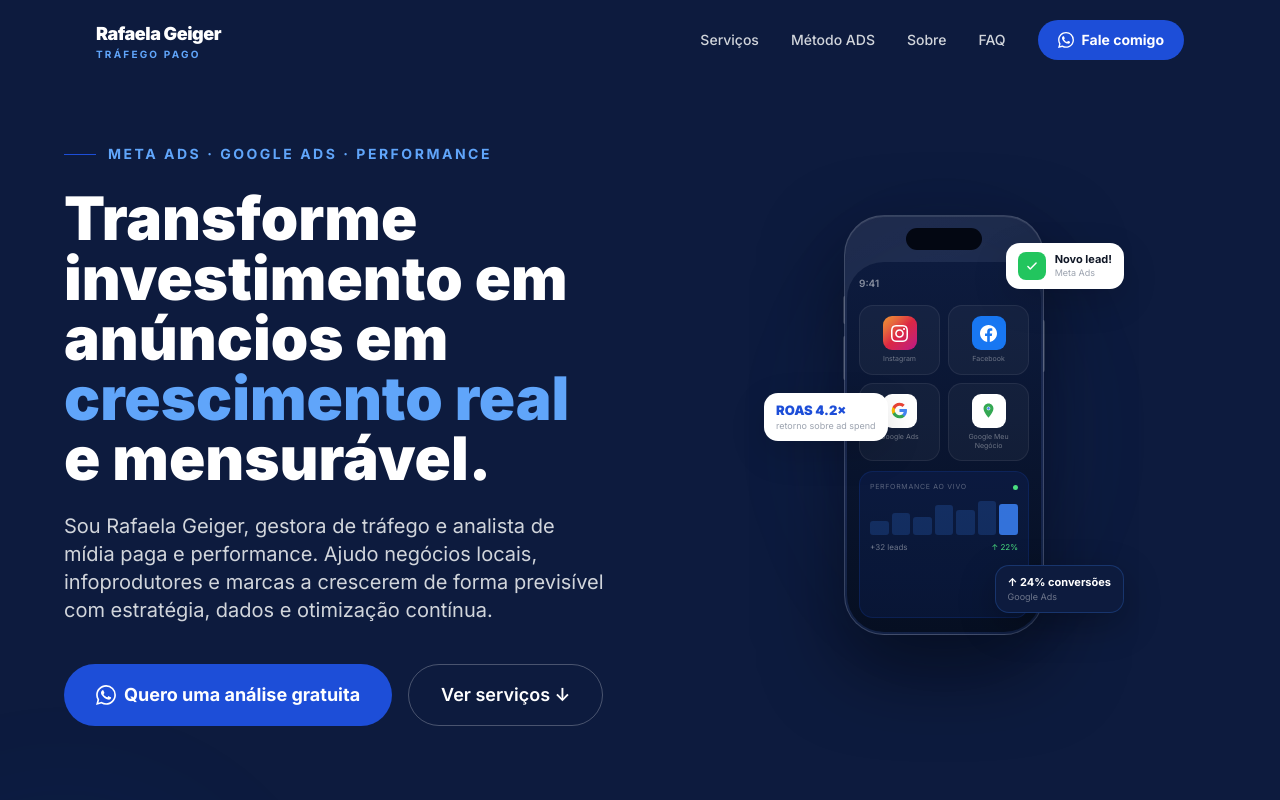
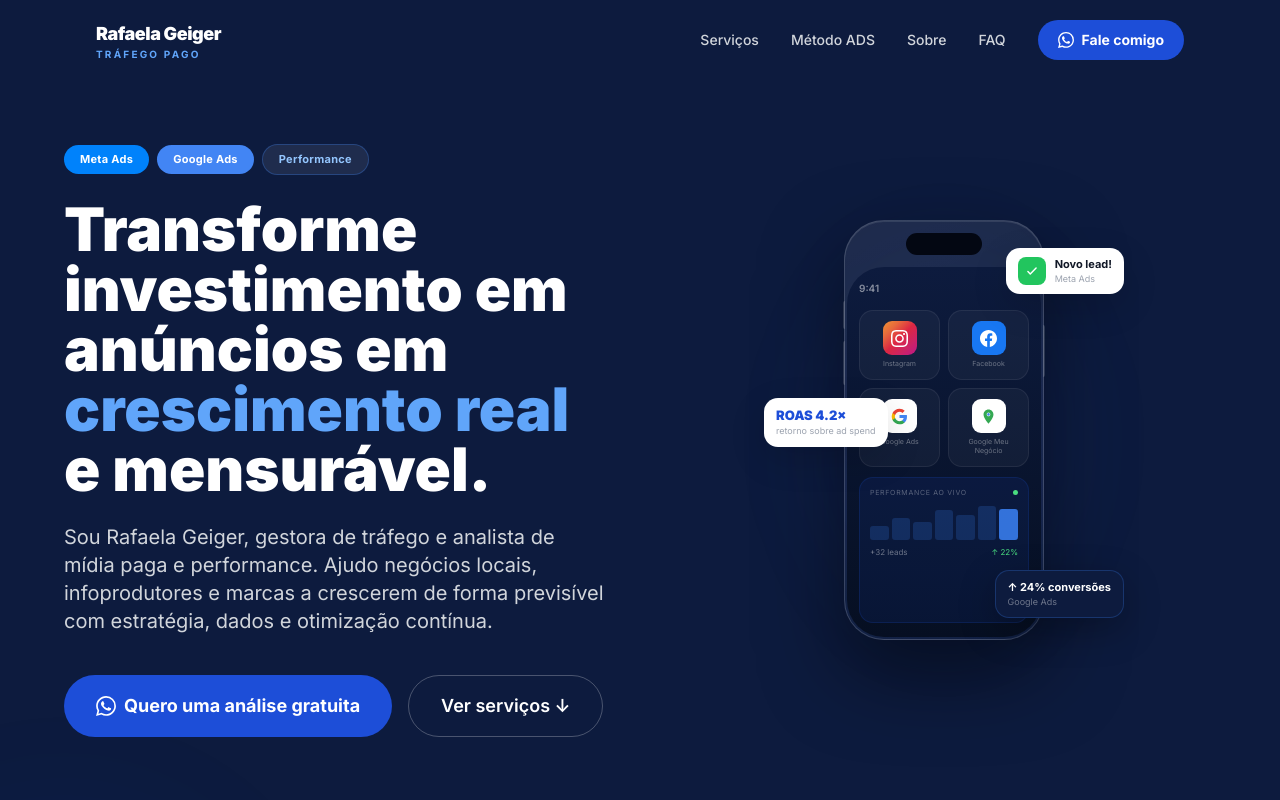
Before and after one commit to rafabelamk/rafaela-site, a Next.js app in the folder rafaela-site/: page / in a window 1280 px wide. Shown: the top 800 px of the page. Built offline with nearby package versions, Linux system fonts and the light colour scheme.

Commit message:
atualizacao completa

```diff
--- a/rafaela-site/app/layout.js
+++ b/rafaela-site/app/layout.js
@@ -3,13 +3,13 @@ import './globals.css'
 export const metadata = {
   title: 'Rafaela Geiger — Especialista em Tráfego Pago',
   description:
-    'Meta Ads, Google Ads e LinkedIn Ads para negócios que querem crescer com estratégia e dados reais. Gestora de tráfego pago com mais de 2 anos de experiência e 45+ contas gerenciadas.',
+    'Gestora de tráfego e analista de mídia paga e performance. Ajudo negócios locais, infoprodutores e marcas a crescerem de forma previsível com estratégia, dados e otimização contínua.',
   keywords:
     'tráfego pago, meta ads, google ads, gestão de anúncios, Rafaela Geiger, analista de mídia paga, anúncios online, performance digital',
   openGraph: {
     title: 'Rafaela Geiger — Especialista em Tráfego Pago',
     description:
-      'Transforme investimento em anúncios em crescimento real e mensurável. Meta Ads, Google Ads e LinkedIn Ads.',
+      'Transforme investimento em anúncios em crescimento real e mensurável.',
     type: 'website',
     locale: 'pt_BR',
   },
--- a/rafaela-site/app/page.js
+++ b/rafaela-site/app/page.js
@@ -249,9 +249,10 @@ export default function Home() {
         <div className="max-w-6xl mx-auto relative">
           <div className="grid grid-cols-1 lg:grid-cols-2 gap-16 items-center">
             <div>
-              <div className="flex items-center gap-3 mb-6">
-                <span className="w-8 h-px bg-[#1d4ed8]"/>
-                <span className="text-blue-400 text-sm font-bold tracking-[0.18em] uppercase">Meta Ads · Google Ads · Performance</span>
+                <div className="flex flex-wrap items-center gap-2 mb-6">
+                <span className="text-white text-[11px] font-bold px-4 py-1.5 rounded-full tracking-wide" style={{background:'#0082FB'}}>Meta Ads</span>
+                <span className="text-white text-[11px] font-bold px-4 py-1.5 rounded-full tracking-wide" style={{background:'#4285F4'}}>Google Ads</span>
+                <span className="text-blue-300 text-[11px] font-bold px-4 py-1.5 rounded-full tracking-wide" style={{background:'rgba(255,255,255,0.08)',border:'1px solid rgba(59,130,246,0.3)'}}>Performance</span>
               </div>
               <h1 className="text-4xl sm:text-5xl md:text-6xl font-black text-white leading-[1.08] mb-6">
                 Transforme investimento em anúncios em <span className="text-blue-400">crescimento real</span> e mensurável.
@@ -684,19 +685,6 @@ export default function Home() {
                 ))}
               </div>
 
-              <p className="text-gray-600 leading-relaxed mb-8 text-[15px]">
-                Formação no <strong className="text-[#0d1b3e]">Subido de Tráfego</strong> — metodologia criada por <strong className="text-[#0d1b3e]">Pedro Sobral</strong>, referência nacional em tráfego pago, fundador da Agência 2Gather e CEO do Grupo Permaneo. Comunidade com mais de <strong className="text-[#0d1b3e]">57 mil membros</strong> — a maior do Brasil e possivelmente do mundo.
-              </p>
-
-              {/* Pedro Sobral reference image */}
-              <div className="rounded-2xl overflow-hidden shadow-md border border-gray-100 relative mb-8">
-                <Image src="/pedrosobral.png" alt="Subido de Tráfego - Pedro Sobral" width={800} height={400} className="w-full object-cover object-top" style={{height:'180px'}}/>
-                <div className="absolute bottom-0 left-0 right-0 bg-gradient-to-t from-[#0d1b3e]/85 to-transparent px-5 py-4">
-                  <p className="text-white text-xs font-black uppercase tracking-wider">Subido de Tráfego</p>
-                  <p className="text-white/60 text-xs">Formação por Pedro Sobral</p>
-                </div>
-              </div>
-
               <div className="flex flex-wrap gap-3">
                 <a href={WA} target="_blank" rel="noreferrer"
                    className="flex items-center gap-2 bg-[#1d4ed8] hover:bg-blue-600 text-white px-6 py-3 rounded-full font-bold text-sm transition-all hover:scale-105">
@@ -706,6 +694,28 @@ export default function Home() {
                    className="flex items-center gap-2 border border-gray-200 hover:border-[#1d4ed8] text-gray-600 hover:text-[#1d4ed8] px-6 py-3 rounded-full font-semibold text-sm transition-all">
                   <IconLI className="w-4 h-4"/> LinkedIn
                 </a>
+              </div>
+            </div>
+          </div>
+        </div>
+      </section>
+
+      {/* SUBIDO DE TRÁFEGO */}
+      <section className="bg-white py-20 px-5 sm:px-8">
+        <div className="max-w-6xl mx-auto">
+          <div className="grid grid-cols-1 md:grid-cols-2 gap-12 items-center">
+            <div>
+              <span className="text-[#1d4ed8] text-sm font-bold tracking-widest uppercase">Formação</span>
+              <h3 className="text-3xl md:text-4xl font-black text-[#0d1b3e] mt-3 mb-5 leading-tight">Subido de Tráfego</h3>
+              <p className="text-gray-600 leading-relaxed text-[15px]">
+                Formação no <strong className="text-[#0d1b3e]">Subido de Tráfego</strong> — metodologia criada por <strong className="text-[#0d1b3e]">Pedro Sobral</strong>, referência nacional em tráfego pago, fundador da Agência 2Gather e CEO do Grupo Permaneo. Comunidade com mais de <strong className="text-[#0d1b3e]">57 mil membros</strong> — a maior do Brasil e possivelmente do mundo.
+              </p>
+            </div>
+            <div className="rounded-2xl overflow-hidden shadow-lg border border-gray-100 relative">
+              <Image src="/pedrosobral.png" alt="Subido de Tráfego - Pedro Sobral" width={800} height={500} className="w-full h-auto object-cover"/>
+              <div className="absolute bottom-0 left-0 right-0 bg-gradient-to-t from-[#0d1b3e]/85 to-transparent px-5 py-4">
+                <p className="text-white text-xs font-black uppercase tracking-wider">Subido de Tráfego</p>
+                <p className="text-white/60 text-xs">Formação por Pedro Sobral</p>
               </div>
             </div>
           </div>
```
